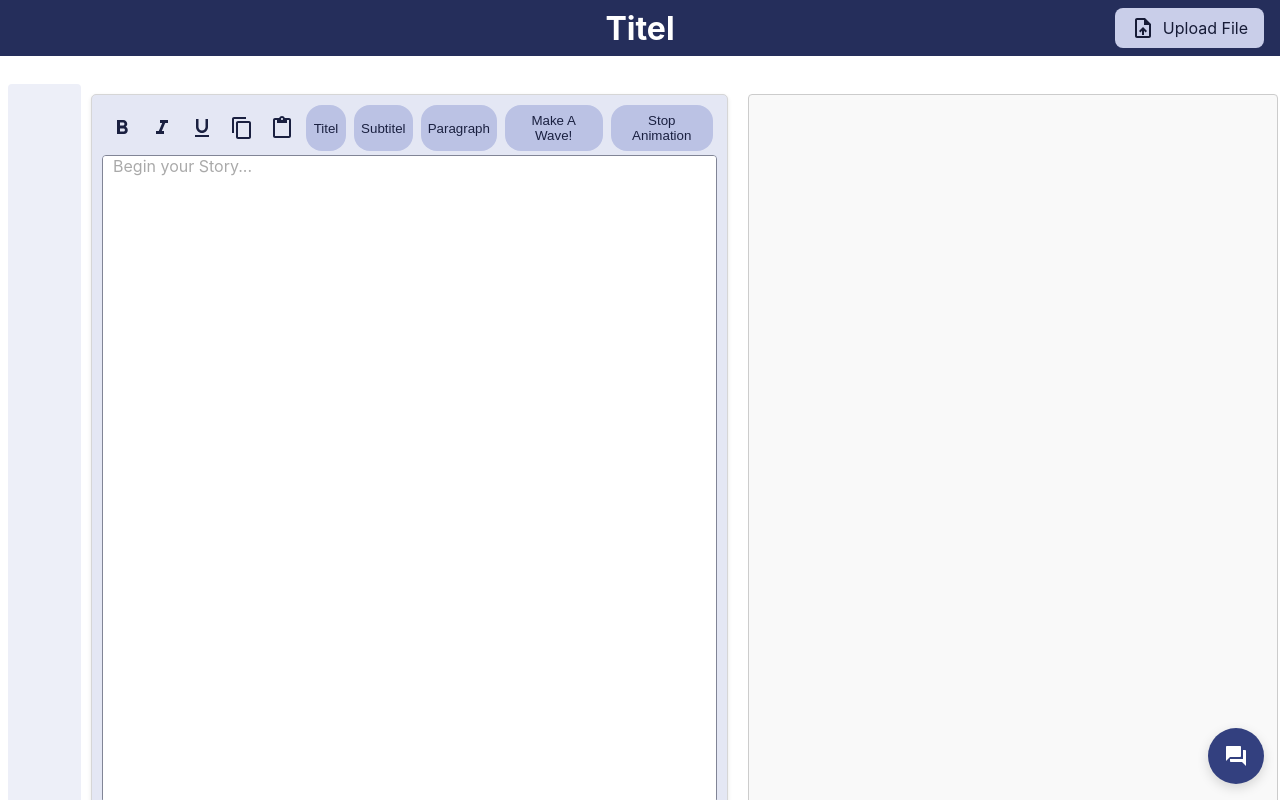
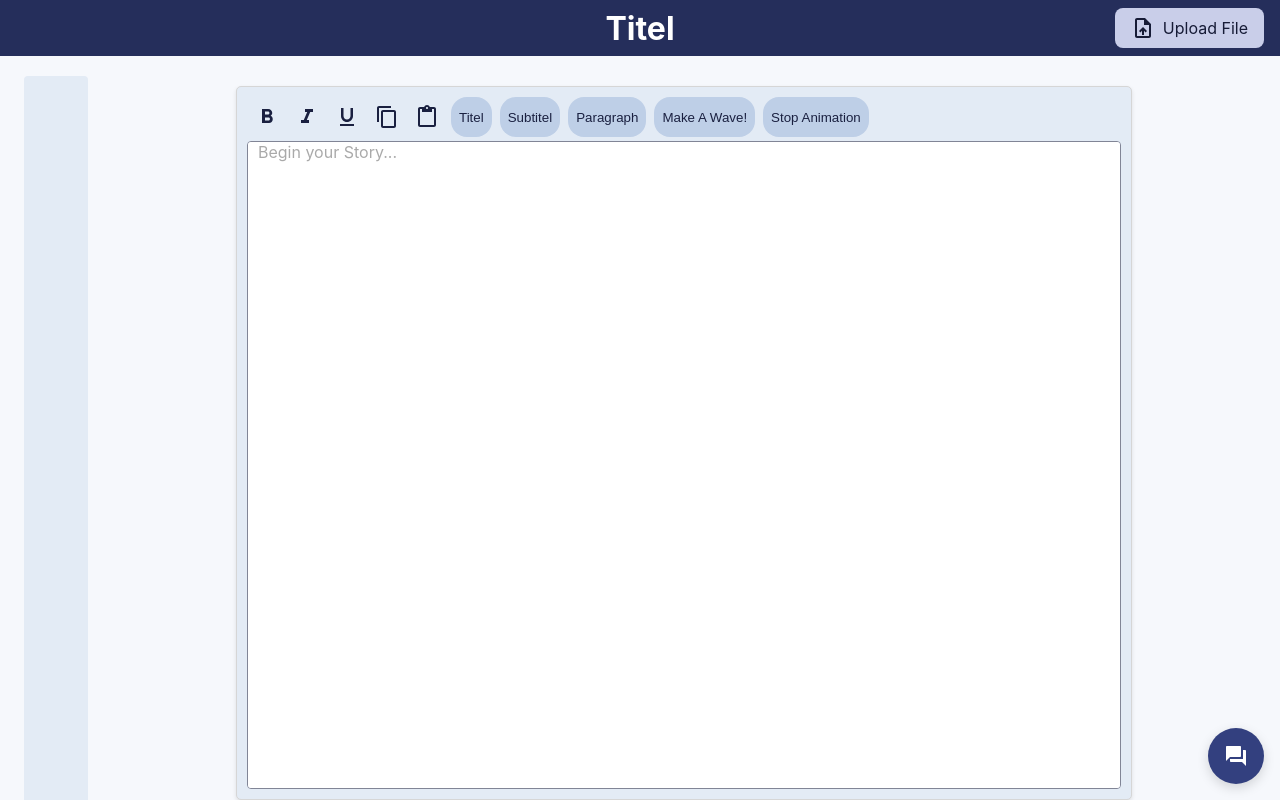
Before and after one commit to EmlMeml/thesis-project, a React (Create React App) app: page / in a window 1280 px wide. Shown: the top 800 px of the page. Built offline with nearby package versions, Linux system fonts and the light colour scheme.

Commit message:
simple changes

```diff
--- a/src/App.css
+++ b/src/App.css
@@ -38,7 +38,9 @@
   }
 }
 
-
+body{
+  background-color: #f6f8fc;
+}
 
 #file-upload {
   position: absolute;
@@ -48,24 +50,14 @@
 
 #text-nav {
   width: 5%;
-  padding: 10px;
   border-radius: 4px;
-  background-color: #edeff8;
+  background-color: #e3ebf5;
   margin-top: 20px;
-}
-
-#animation-container {
-  width: 50%;
-  margin: 20px auto;
-  padding: 10px;
-  font-size: 16px;
-  align-content: left;
-  min-height: 800px;
-  box-sizing: border-box;
+  margin-left:24px;
 }
 
 #editor-container {
-  width: 60%;
+  width: 70%;
   margin: 20px auto;
   padding: 10px;
   font-size: 16px;
@@ -89,7 +81,7 @@
   border-radius: 16px;
   min-height: 36px;
   min-width: 36px ;
-  background: #bbc2e4;
+  background: #becfe7;
   color:#1a2040;
   display: inline-flex;
   align-items: center;
@@ -112,5 +104,5 @@
 
 #main-content {
   display: flex;
-  padding: 8px;
+
 }
--- a/src/App.js
+++ b/src/App.js
@@ -39,9 +39,6 @@ function App() {
         <div id="editor-container">
           <MyEditor fileText={fileText} onContentChange={setEditorContent} />
         </div>
-        <div id="animation-container">
-          <TextPreview content={editorContent} />
-        </div>
         <MyChat />
       </div>
     </div>
--- a/src/custom/advancedEditor.js
+++ b/src/custom/advancedEditor.js
@@ -147,7 +147,7 @@ function TextEditor({ editor }) {
   };
   return <div
             style={{
-                backgroundColor: "#e4e7f4",
+                backgroundColor: "#e3ebf5",
                 color: "#000000",
                 textAlign: "start",
                 padding: "10px",
@@ -157,7 +157,7 @@ function TextEditor({ editor }) {
             }}
         >
 
-  <div style={{ display: `flex`, backgroundColor: "#e4e7f4",marginBottom: "4px"}}>
+  <div style={{ display: `flex`, backgroundColor: "#e3ebf5",marginBottom: "4px"}}>
 
     <IconButton style={{ color: "#1a2040" }} onPointerDown={(e) => {changeMark("bold");}}>
       <FormatBold />
```
